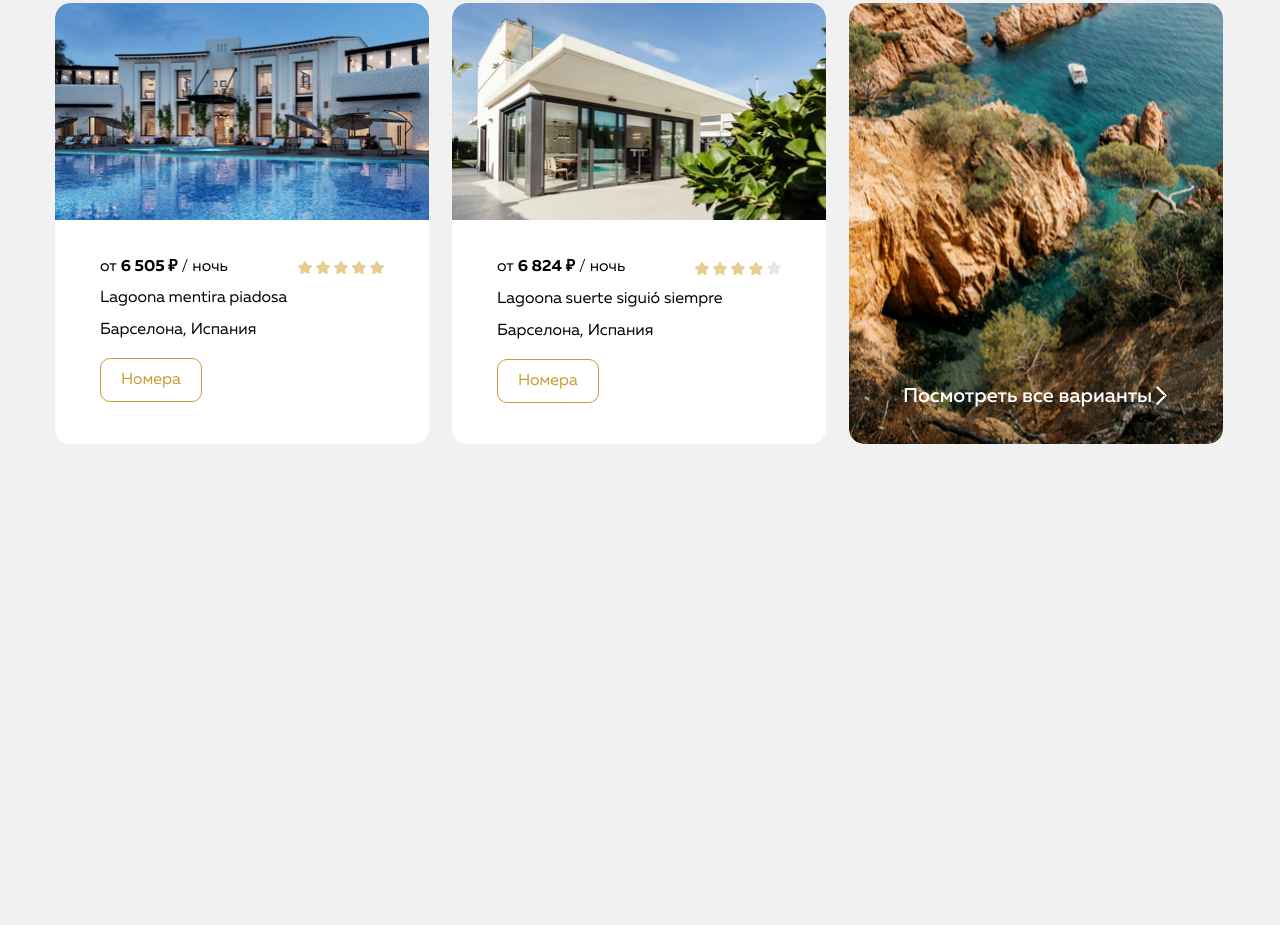
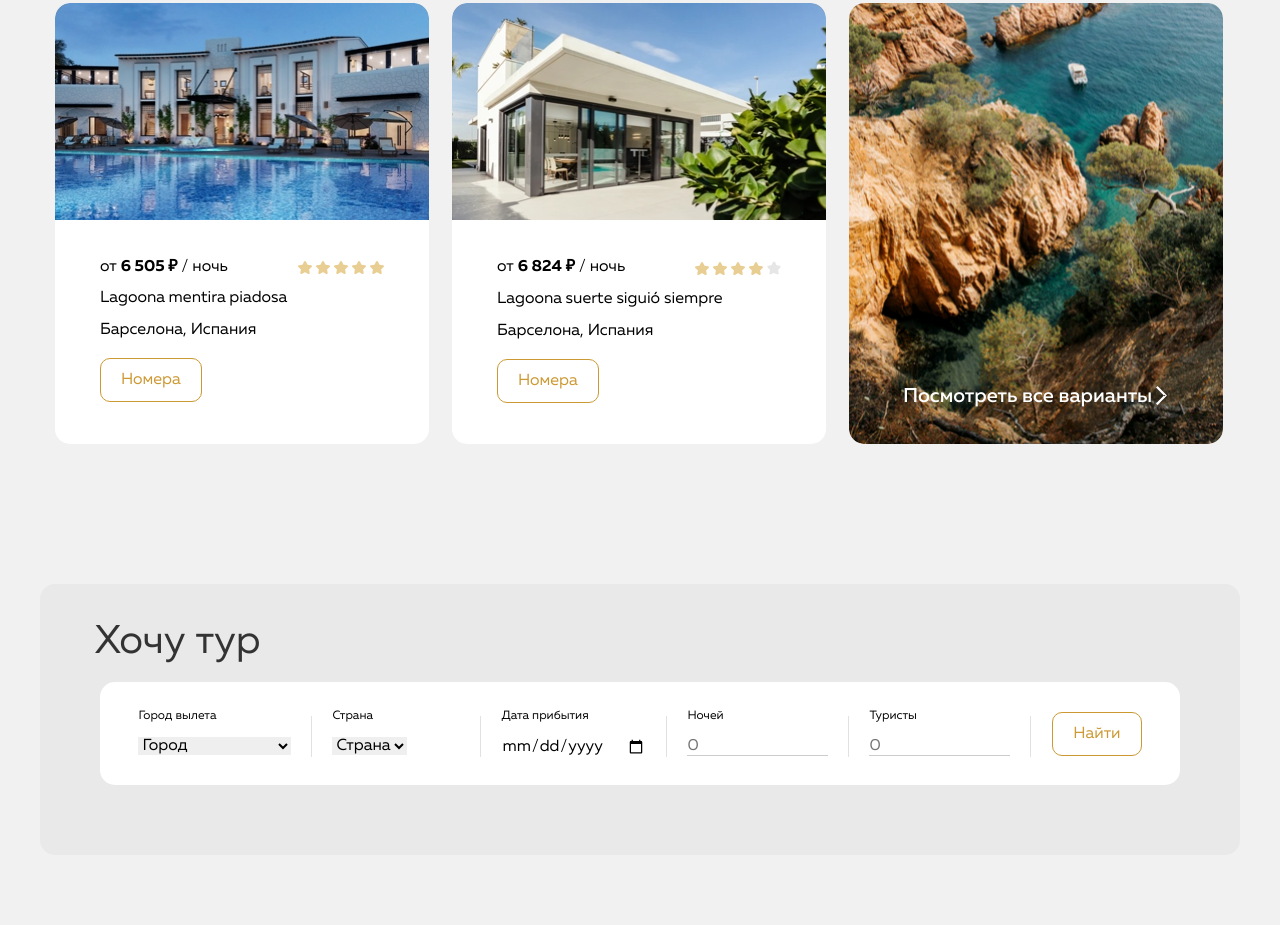
Before and after one commit to st7tech/Lagoona, a plain HTML site: page index.html in a window 1280 px wide. Shown: the part 4124-5049 px from the top of the page. Before the commit the page ends 4638 px from the top, so only its background shows below. Drawn offline with Linux system fonts and the light colour scheme; files whose address does not match are found by name.

Commit message:
style(ui): form section
The "I want a tour" section with a form has been set up and styled.
Next, you need to set up and style the "Contacts" and "Footer" sections

```diff
--- a/css/style.css
+++ b/css/style.css
@@ -32,6 +32,24 @@ h4,
 h5,
 h6 {
   margin: 0;
+}
+
+input {
+  margin: 0;
+  padding: 0;
+  border: none;
+  outline: none;
+}
+
+fieldset {
+  border: none;
+  padding: 0;
+  margin: 0;
+}
+
+select {
+  border: none;
+  outline: none;
 }
 
 @font-face {
@@ -559,10 +577,71 @@ h6 {
 }
 
 .placement-last-item {
-  background-image: url('/img/hotel-more.png');
+  background-image: url("/img/hotel-more.png");
   background-repeat: no-repeat;
   background-size: contain;
   background-position: center;
 }
 
 /* Placement section end */
+
+/* Tour section start */
+
+.tour-title {
+  margin-bottom: 20px;
+}
+
+.tour-container {
+  padding-top: 38px;
+  padding-bottom: 70px;
+
+  border-radius: 15px;
+  background-color: #e9e9e9;
+}
+
+.form {
+  padding: 0 45px;
+}
+
+.form-container {
+  justify-content: space-around;
+  align-items: center;
+  padding: 28px 28px;
+
+  background-color: #fff;
+  border-radius: 15px;
+}
+
+.form-left {
+  justify-content: space-between;
+}
+
+.fieldset-form {
+  padding-right: 20px;
+  padding-left: 20px;
+
+  border-right: 1px solid #e1e1e1;
+}
+.fieldset-form:first-child {
+  padding-left: 0;
+}
+
+.fieldset-select {
+  width: 169px;
+}
+
+.legend-form {
+  font-size: 12px;
+  line-height: 12px;
+
+  margin-bottom: 15px;
+}
+
+.input-num {
+  width: 141px;
+  display: inline-block;
+
+  border-bottom: 1px solid #CCCCCC;
+}
+
+/* Tour section end */
--- a/index.html
+++ b/index.html
@@ -458,6 +458,67 @@
       </section>
 
       <!-- Section Placement end -->
+
+      <section class="section-offset section-tour">
+        <div class="container tour-container">
+          <h2 class="section-title tour-title">Хочу тур</h2>
+          <form
+            action="https://jsonplaceholder.typicode.com/posts"
+            method="post"
+            class="form"
+          >
+            <div class="form-container flex">
+              <div class="form-left flex">
+                <fieldset class="fieldset-form fieldset-select fieldset-select-city">
+                  <legend class="legend-form">Город вылета</legend>
+                  <select name="city" required class="input-select">
+                    <option value="Город" selected disabled>Город</option>
+                    <option value="Санкт-Петербург">Санкт-Петербург</option>
+                  </select>
+                </fieldset>
+                <fieldset class="fieldset-form fieldset-select fieldset-select-country">
+                  <legend class="legend-form">Страна</legend>
+                  <select name="country" required class="input-select">
+                    <option value="Город" selected disabled>Страна</option>
+                    <option value="Санкт-Петербург">Россия</option>
+                  </select>
+                </fieldset>
+                <fieldset class="fieldset-form">
+                  <legend class="legend-form">Дата прибытия</legend>
+                  <input type="date" name="date" required class="input-date" />
+                </fieldset>
+                <fieldset class="fieldset-form">
+                  <legend class="legend-form">Ночей</legend>
+                  <input
+                    type="number"
+                    name="nights"
+                    required
+                    placeholder="0"
+                    min="0"
+                    class="input-num"
+                  />
+                </fieldset>
+                <fieldset class="fieldset-form">
+                  <legend class="legend-form">Туристы</legend>
+                  <input
+                    type="number"
+                    name="tourists"
+                    required
+                    placeholder="0"
+                    min="0"
+                    class="input-num"
+                  />
+                </fieldset>
+              </div>
+              <div class="form-right">
+                <button type="submit" class="btn btn-reset form-btn">
+                  Найти
+                </button>
+              </div>
+            </div>
+          </form>
+        </div>
+      </section>
     </main>
 
     <!-- Main content end -->
```
